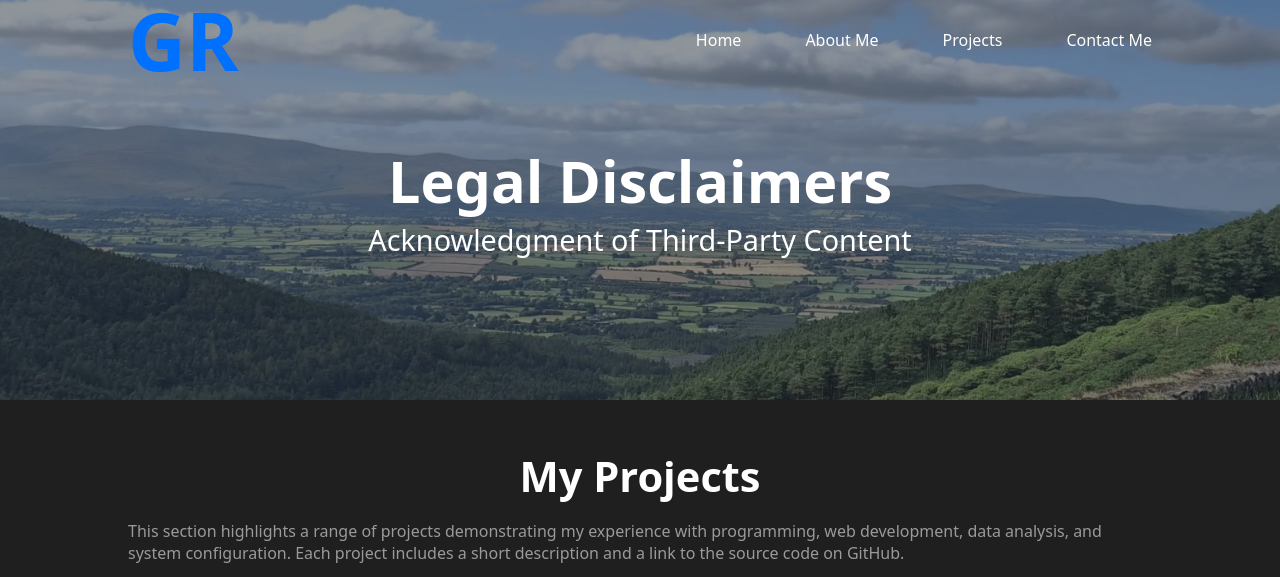
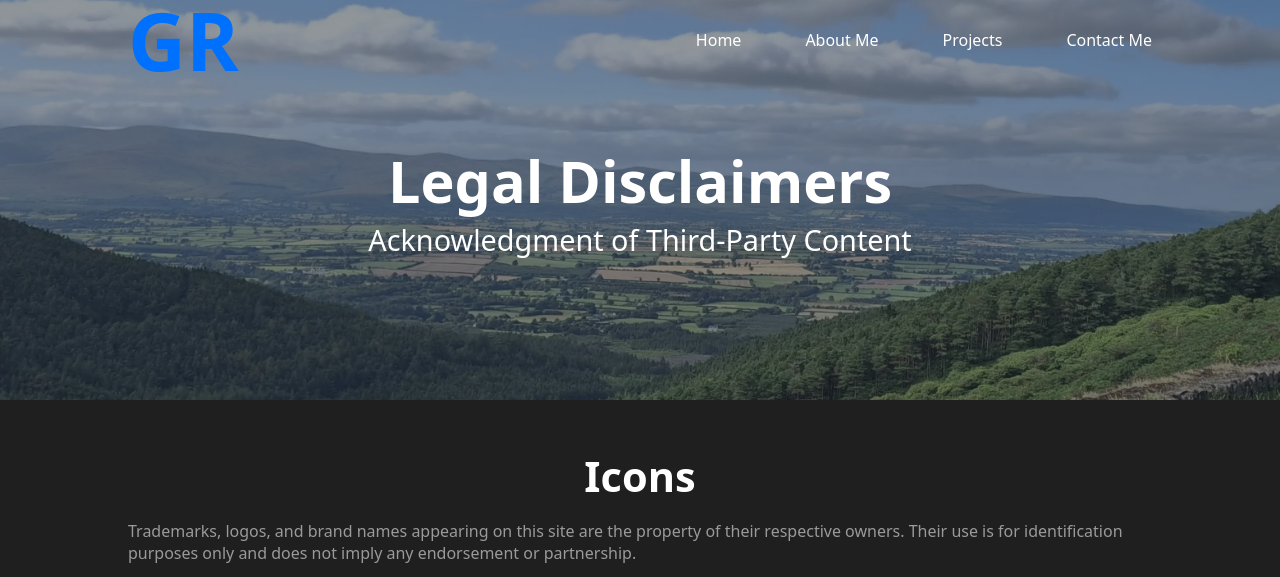
Before and after one commit to Gavin-Roche/my_website, a plain HTML site: page docs/legal.html in a window 1280 px wide. Shown: the top 577 px of the page. Drawn offline with Linux system fonts and the light colour scheme.

Commit message:
Changed legal message

```diff
--- a/docs/legal.html
+++ b/docs/legal.html
@@ -52,9 +52,8 @@
         </header>
 
         <section class="firstSection">
-            <h2 class="sectionHeader">My Projects</h2>
-                <p class="sectionParagraph">This section highlights a range of projects demonstrating my experience with programming,
-                    web development, data analysis, and system configuration. Each project includes a short description and a link to the source code on GitHub.</p>
+            <h2 class="sectionHeader">Icons</h2>
+                <p class="sectionParagraph">Trademarks, logos, and brand names appearing on this site are the property of their respective owners. Their use is for identification purposes only and does not imply any endorsement or partnership.</p>
 
                 <div id="gridContent">
                     <div class="card">
```
Also changed, not shown: scr/legal.html (+2 -3 lines).
